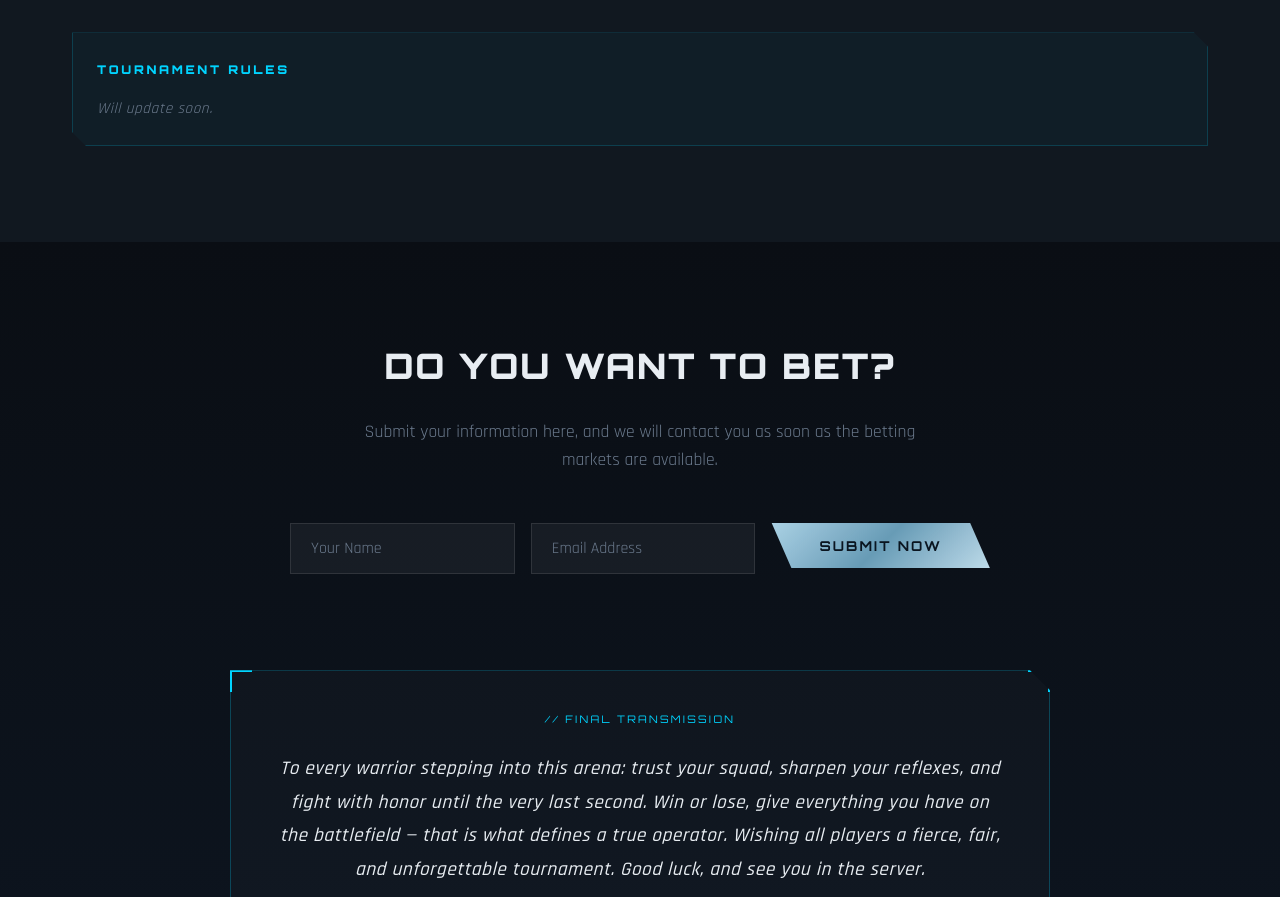
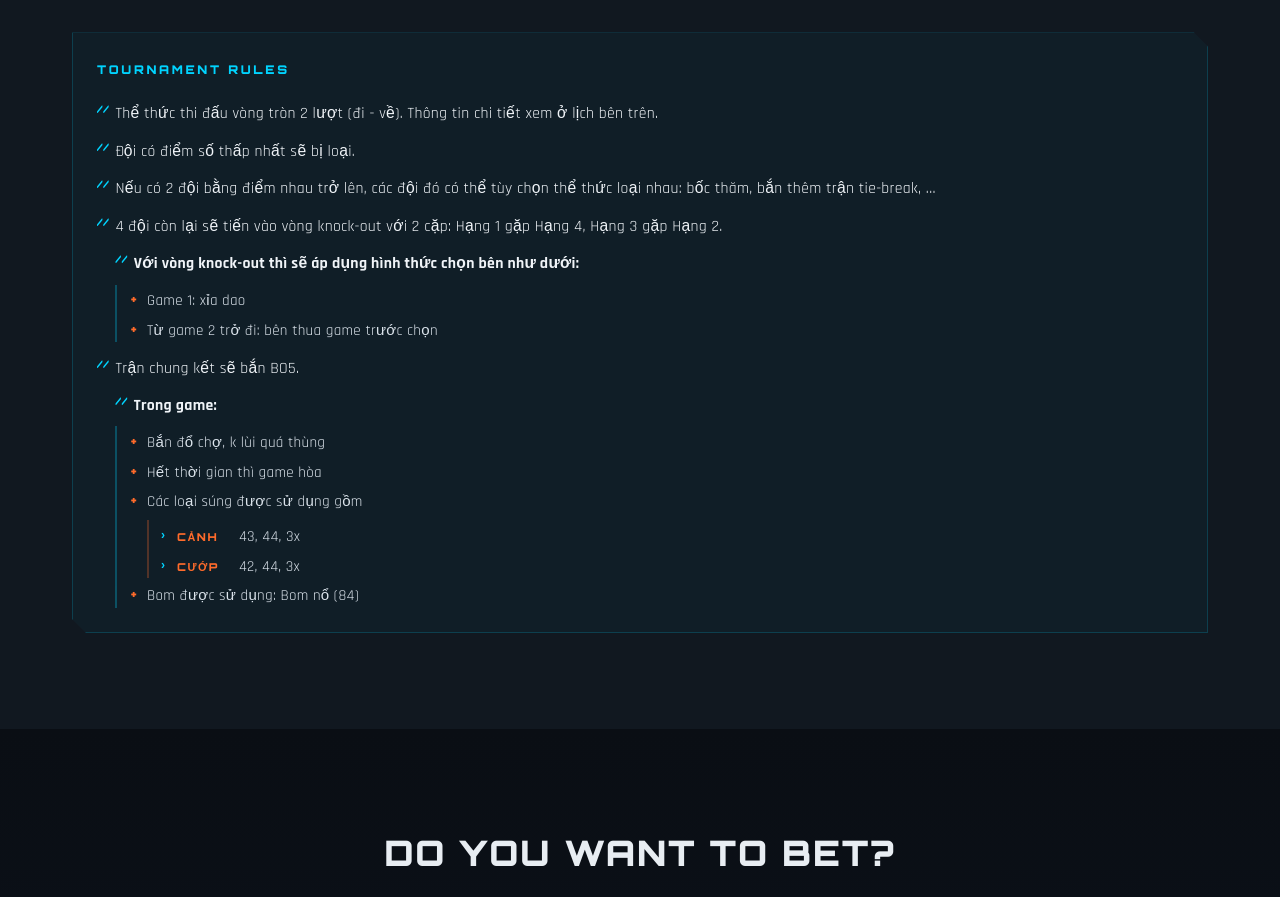
Before and after one commit to hieptq-1904/halflife-tournament, a plain HTML site: page index.html in a window 1280 px wide. Shown: the part 6781-7678 px from the top of the page. Drawn offline with Linux system fonts and the light colour scheme.

Commit message:
Update 9

```diff
--- a/css/style.css
+++ b/css/style.css
@@ -1606,7 +1606,7 @@ img {
 }
 
 .tournament-rules__header {
-  margin-bottom: 0.85rem;
+  margin-bottom: 1.1rem;
 }
 
 .tournament-rules__badge {
@@ -1618,12 +1618,124 @@ img {
   color: var(--color-accent);
 }
 
-.tournament-rules__placeholder {
+.tournament-rules__content {
+  display: flex;
+  flex-direction: column;
+  gap: 0.5rem;
+  color: #dce4ec;
+}
+
+.tournament-rules__list {
+  list-style: none;
   margin: 0;
-  font-size: 0.95rem;
-  color: var(--color-muted);
-  letter-spacing: 0.04em;
-  font-style: italic;
+  padding: 0;
+  display: flex;
+  flex-direction: column;
+  gap: 0.85rem;
+}
+
+.tournament-rules__list > li {
+  position: relative;
+  padding-left: 1.15rem;
+  font-size: 0.98rem;
+  line-height: 1.55;
+  color: #f0f4f8;
+  letter-spacing: 0.02em;
+}
+
+.tournament-rules__list > li::before {
+  content: '//';
+  position: absolute;
+  left: 0;
+  top: 0;
+  font-family: var(--font-display);
+  font-size: 0.65rem;
+  font-weight: 800;
+  letter-spacing: 0.08em;
+  color: var(--color-accent);
+}
+
+.tournament-rules__item--group {
+  padding-left: 0;
+}
+
+.tournament-rules__item--group::before {
+  display: none;
+}
+
+.tournament-rules__item-title {
+  display: block;
+  margin-bottom: 0.55rem;
+  padding-left: 1.15rem;
+  position: relative;
+  font-size: 0.98rem;
+  font-weight: 700;
+  color: #f0f4f8;
+  line-height: 1.5;
+}
+
+.tournament-rules__item-title::before {
+  content: '//';
+  position: absolute;
+  left: 0;
+  top: 0;
+  font-family: var(--font-display);
+  font-size: 0.65rem;
+  font-weight: 800;
+  letter-spacing: 0.08em;
+  color: var(--color-accent);
+}
+
+.tournament-rules__sublist {
+  list-style: none;
+  margin: 0;
+  padding: 0.35rem 0 0 0.85rem;
+  border-left: 2px solid rgba(0, 212, 255, 0.28);
+  display: flex;
+  flex-direction: column;
+  gap: 0.45rem;
+}
+
+.tournament-rules__sublist > li {
+  position: relative;
+  padding-left: 1rem;
+  font-size: 0.94rem;
+  line-height: 1.5;
+  color: #dce4ec;
+}
+
+.tournament-rules__sublist > li::before {
+  content: '+';
+  position: absolute;
+  left: 0;
+  top: 0;
+  font-family: var(--font-display);
+  font-size: 0.75rem;
+  font-weight: 900;
+  color: var(--color-accent-warm);
+}
+
+.tournament-rules__sublist--nested {
+  margin-top: 0.4rem;
+  padding-left: 0.75rem;
+  border-left-color: rgba(255, 107, 43, 0.28);
+}
+
+.tournament-rules__sublist--nested > li::before {
+  content: '›';
+  color: var(--color-accent);
+}
+
+.tournament-rules__tag {
+  display: inline-block;
+  min-width: 3.25rem;
+  margin-right: 0.35rem;
+  font-family: var(--font-display);
+  font-size: 0.68rem;
+  font-weight: 800;
+  letter-spacing: 0.14em;
+  text-transform: uppercase;
+  color: var(--color-accent-warm);
 }
 
 .tournament-finals {
--- a/index.html
+++ b/index.html
@@ -221,7 +221,37 @@
           <header class="tournament-rules__header">
             <span class="tournament-rules__badge">TOURNAMENT RULES</span>
           </header>
-          <p class="tournament-rules__placeholder">Will update soon.</p>
+          <div class="tournament-rules__content">
+            <ul class="tournament-rules__list">
+              <li>Thể thức thi đấu vòng tròn 2 lượt (đi - về). Thông tin chi tiết xem ở lịch bên trên.</li>
+              <li>Đội có điểm số thấp nhất sẽ bị loại.</li>
+              <li>Nếu có 2 đội bằng điểm nhau trở lên, các đội đó có thể tùy chọn thể thức loại nhau: bốc thăm, bắn thêm trận tie-break, ...</li>
+              <li>4 đội còn lại sẽ tiến vào vòng knock-out với 2 cặp: Hạng 1 gặp Hạng 4, Hạng 3 gặp Hạng 2.</li>
+              <li class="tournament-rules__item tournament-rules__item--group">
+                <span class="tournament-rules__item-title">Với vòng knock-out thì sẽ áp dụng hình thức chọn bên như dưới:</span>
+                <ul class="tournament-rules__sublist">
+                  <li>Game 1: xỉa dao</li>
+                  <li>Từ game 2 trở đi: bên thua game trước chọn</li>
+                </ul>
+              </li>
+              <li>Trận chung kết sẽ bắn BO5.</li>
+              <li class="tournament-rules__item tournament-rules__item--group">
+                <span class="tournament-rules__item-title">Trong game:</span>
+                <ul class="tournament-rules__sublist">
+                  <li>Bắn đổ chợ, k lùi quá thùng</li>
+                  <li>Hết thời gian thì game hòa</li>
+                  <li>
+                    Các loại súng được sử dụng gồm
+                    <ul class="tournament-rules__sublist tournament-rules__sublist--nested">
+                      <li><span class="tournament-rules__tag">Cảnh</span> 43, 44, 3x</li>
+                      <li><span class="tournament-rules__tag">Cướp</span> 42, 44, 3x</li>
+                    </ul>
+                  </li>
+                  <li>Bom được sử dụng: Bom nổ (84)</li>
+                </ul>
+              </li>
+            </ul>
+          </div>
         </div>
       </div>
     </div>
```
